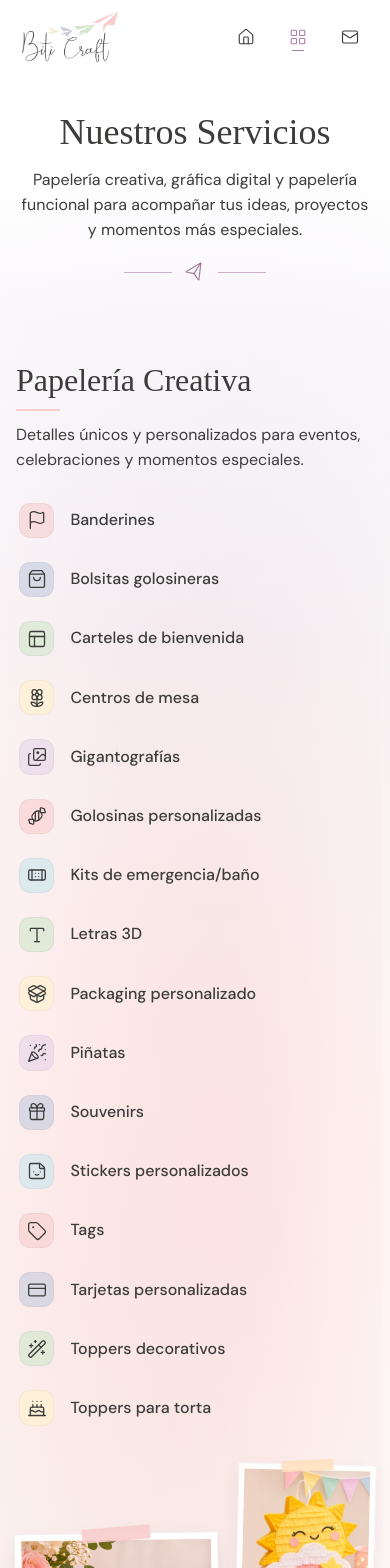
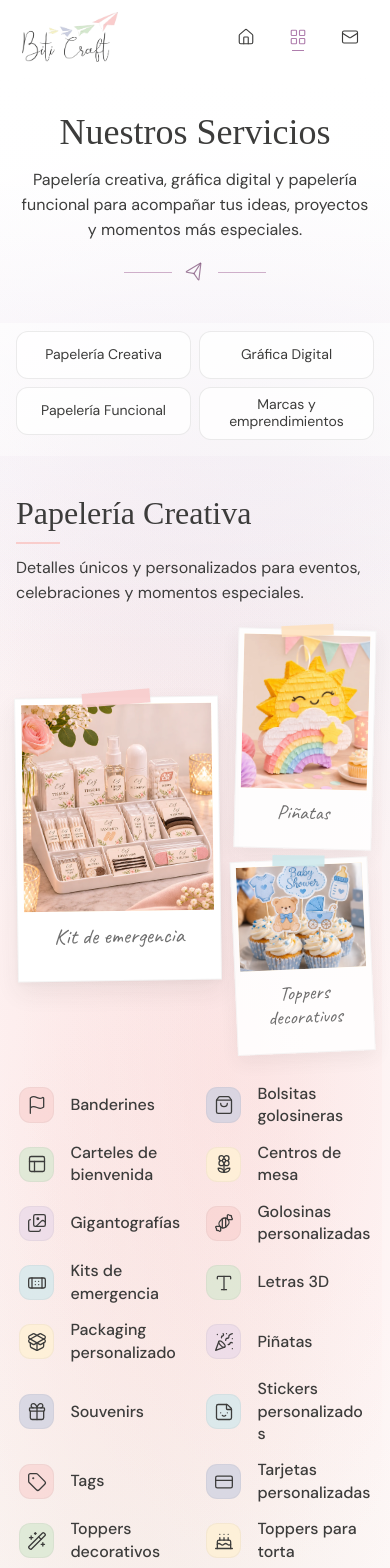
Before and after one commit to nicoKaminski/biticraft, a Next.js app: page /servicios in a window 390 px wide. Shown: the top 1568 px of the page. Built offline with nearby package versions, Linux system fonts and the light colour scheme.

Commit message:
feat: diseño mobile pagina servicios

```diff
--- a/src/app/servicios/page.module.css
+++ b/src/app/servicios/page.module.css
@@ -92,6 +92,52 @@
   transform: rotate(-12deg);
 }
 
+.navegacionCategorias {
+  padding-block: 0.5rem 1rem;
+}
+
+.listaNavegacionCategorias {
+  display: grid;
+  grid-template-columns: repeat(2, minmax(0, 1fr));
+  gap: 0.5rem;
+  margin: 0;
+  padding: 0;
+  list-style: none;
+}
+
+.enlaceCategoria {
+  display: flex;
+  min-width: 0;
+  min-height: 3rem;
+  align-items: center;
+  justify-content: center;
+  padding: 0.5rem 0.65rem;
+  border: 1px solid rgba(60, 60, 59, 0.1);
+  border-radius: 0.75rem;
+  background-color: rgba(255, 255, 255, 0.78);
+  color: var(--color-gris);
+  font-size: var(--font-size-body-sm);
+  font-weight: var(--font-weight-regular);
+  line-height: 1.25;
+  overflow-wrap: anywhere;
+  text-align: center;
+  text-decoration: none;
+}
+
+.enlaceCategoria:active {
+  border-color: rgba(124, 111, 126, 0.35);
+  background-color: rgba(231, 216, 233, 0.42);
+}
+
+.enlaceCategoria:focus-visible {
+  outline: 2px solid var(--color-acento-texto-violeta);
+  outline-offset: 2px;
+}
+
+.destinoAnchor {
+  scroll-margin-top: 5.5rem;
+}
+
 .seccionCreativa,
 .seccionDigital,
 .seccionFuncional {
@@ -145,6 +191,11 @@
   gap: clamp(1.5rem, 2.6vw, 2.6rem);
 }
 
+.listaCreativa {
+  grid-column: 1;
+  grid-row: 2;
+}
+
 .composicionCreativa::before {
   position: absolute;
   z-index: -1;
@@ -161,6 +212,8 @@
 .galeriaCreativa {
   display: grid;
   min-width: 0;
+  grid-column: 1;
+  grid-row: 1;
   grid-template-columns: minmax(0, 1.15fr) minmax(6.5rem, 0.78fr);
   grid-template-rows: repeat(2, minmax(0, auto));
   align-items: center;
@@ -347,7 +400,7 @@
 
 .pieCreativo.captionManuscrito,
 .pieDigital.captionManuscrito {
-  color: rgba(60, 60, 59, 0.68);
+  color: rgba(60, 60, 59, 0.74);
   font-weight: var(--font-weight-regular);
 }
 
@@ -832,6 +885,10 @@
 }
 
 @media (min-width: 48rem) {
+  .navegacionCategorias {
+    display: none;
+  }
+
   .hero {
     min-height: 16.5rem;
   }
@@ -855,6 +912,16 @@
   .composicionCreativa {
     grid-template-columns: minmax(0, 1.04fr) minmax(0, 0.96fr);
     gap: clamp(2rem, 2.8vw, 2.8rem);
+  }
+
+  .listaCreativa {
+    grid-column: 1;
+    grid-row: 1;
+  }
+
+  .galeriaCreativa {
+    grid-column: 2;
+    grid-row: 1;
   }
 
   .seccionCreativa .introduccionSeccion {
@@ -931,14 +998,28 @@
     font-size: var(--font-size-body);
   }
 
+  .moduloDigital {
+    gap: 0.8rem;
+  }
+
+  .tituloCta {
+    font-size: clamp(
+      1.125rem,
+      calc(7vw - 0.15rem),
+      var(--font-size-section-title-mobile)
+    );
+    white-space: nowrap;
+  }
+}
+
+@media (width < 22rem) {
   .listaCreativa {
     grid-template-columns: minmax(0, 1fr);
   }
 
-  .moduloDigital {
-    gap: 0.8rem;
+  .galeriaMarcas {
+    grid-template-columns: repeat(2, minmax(0, 1fr));
   }
-
 }
 
 @media (min-width: 80rem) {
--- a/src/app/servicios/page.tsx
+++ b/src/app/servicios/page.tsx
@@ -46,7 +46,7 @@ const papeleriaCreativa = [
   { nombre: "Centros de mesa", Icono: Flower2 },
   { nombre: "Gigantografías", Icono: Images },
   { nombre: "Golosinas personalizadas", Icono: Candy },
-  { nombre: "Kits de emergencia/baño", Icono: Bandage },
+  { nombre: "Kits de emergencia", Icono: Bandage },
   { nombre: "Letras 3D", Icono: Type },
   { nombre: "Packaging personalizado", Icono: PackageOpen },
   { nombre: "Piñatas", Icono: PartyPopper },
@@ -120,7 +120,7 @@ const papeleriaFuncional = [
 
 const aplicacionesMarca = [
   {
-    nombre: "Stickers / Etiquetas",
+    nombre: "Stickers y etiquetas",
     imagen: "/servicios/marcas-emprendimientos/marcas-stickers-etiquetas.webp",
     alt: "Stickers y etiquetas personalizados para una marca",
   },
@@ -173,6 +173,48 @@ export default function PaginaServicios() {
         </div>
       </section>
 
+      <nav
+        className={styles.navegacionCategorias}
+        aria-label="Categorías de servicios"
+      >
+        <div className={styles.container}>
+          <ul className={styles.listaNavegacionCategorias}>
+            <li>
+              <a
+                className={styles.enlaceCategoria}
+                href="#titulo-papeleria-creativa"
+              >
+                Papelería Creativa
+              </a>
+            </li>
+            <li>
+              <a
+                className={styles.enlaceCategoria}
+                href="#titulo-grafica-digital"
+              >
+                Gráfica Digital
+              </a>
+            </li>
+            <li>
+              <a
+                className={styles.enlaceCategoria}
+                href="#titulo-papeleria-funcional"
+              >
+                Papelería Funcional
+              </a>
+            </li>
+            <li>
+              <a
+                className={styles.enlaceCategoria}
+                href="#titulo-marcas-emprendimientos"
+              >
+                Marcas y emprendimientos
+              </a>
+            </li>
+          </ul>
+        </div>
+      </nav>
+
       <section
         className={styles.seccionCreativa}
         aria-labelledby="titulo-papeleria-creativa"
@@ -180,7 +222,7 @@ export default function PaginaServicios() {
         <div className={styles.container}>
           <header className={styles.encabezadoCategoria}>
             <h2
-              className={styles.tituloSeccion}
+              className={`${styles.tituloSeccion} ${styles.destinoAnchor}`}
               id="titulo-papeleria-creativa"
             >
               Papelería Creativa
@@ -211,8 +253,7 @@ export default function PaginaServicios() {
                     src="/servicios/papeleria-creativa/creativa-kit-emergencia.webp"
                     alt="Kit de emergencia para eventos con artículos de higiene y primeros auxilios."
                     fill
-                    sizes="(min-width: 72rem) 31rem, (min-width: 48rem) 42vw, calc(100vw - 2rem)"
-                    priority
+                    sizes="(min-width: 72rem) 18rem, (min-width: 64rem) calc(40vw - 10.75rem), (min-width: 36rem) calc(60vw - 3rem), calc(60vw - 3rem)"
                   />
                 </div>
                 <figcaption
@@ -230,7 +271,7 @@ export default function PaginaServicios() {
                     src="/servicios/papeleria-creativa/creativa-pinata.webp"
                     alt="Piñatas decorativas de tonos pastel en una mesa de celebración."
                     fill
-                    sizes="(min-width: 64rem) 12rem, (min-width: 48rem) 16rem, 34vw"
+                    sizes="(min-width: 72rem) 12rem, (min-width: 64rem) 10rem, (min-width: 48rem) 38vw, 34vw"
                   />
                 </div>
                 <figcaption
@@ -248,7 +289,7 @@ export default function PaginaServicios() {
                     src="/servicios/papeleria-creativa/creativa-toppers-decorativos.webp"
                     alt="Toppers decorativos de flores, mariposa, moño y estrella en tonos pastel."
                     fill
-                    sizes="(min-width: 64rem) 12rem, (min-width: 48rem) 16rem, 34vw"
+                    sizes="(min-width: 72rem) 12rem, (min-width: 64rem) 10rem, (min-width: 48rem) 38vw, 34vw"
                   />
                 </div>
                 <figcaption
@@ -268,7 +309,10 @@ export default function PaginaServicios() {
       >
         <div className={styles.container}>
           <header className={styles.encabezadoCategoria}>
-            <h2 className={styles.tituloSeccion} id="titulo-grafica-digital">
+            <h2
+              className={`${styles.tituloSeccion} ${styles.destinoAnchor}`}
+              id="titulo-grafica-digital"
+            >
               Gráfica Digital
               <SubrayadoTitulo />
             </h2>
@@ -285,7 +329,7 @@ export default function PaginaServicios() {
                   src="/servicios/grafica-digital/digital-servicios.webp"
                   alt="Invitaciones digitales para quince años y boda presentadas en dos dispositivos."
                   fill
-                  sizes="(min-width: 72rem) 34rem, (min-width: 48rem) 44vw, calc(100vw - 2rem)"
+                  sizes="(min-width: 64rem) 23rem, (min-width: 36rem) calc(100vw - 3rem), calc(100vw - 2rem)"
                 />
               </div>
               <figcaption
@@ -319,7 +363,7 @@ export default function PaginaServicios() {
         <div className={styles.container}>
           <header className={styles.encabezadoCategoria}>
             <h2
-              className={styles.tituloSeccion}
+              className={`${styles.tituloSeccion} ${styles.destinoAnchor}`}
               id="titulo-papeleria-funcional"
             >
               Papelería Funcional
@@ -337,7 +381,7 @@ export default function PaginaServicios() {
                 src="/servicios/papeleria-funcional/funcional-servicios.webp"
                 alt="Agenda docente personalizada acompañada de elementos de escritorio."
                 fill
-                sizes="(min-width: 72rem) 35rem, (min-width: 48rem) 46vw, calc(100vw - 2rem)"
+                sizes="(min-width: 72rem) 33rem, (min-width: 64rem) 46vw, (min-width: 36rem) calc(100vw - 3rem), calc(100vw - 2rem)"
               />
               <figcaption className={styles.pieFuncional}>
                 Herramientas para organizarte
@@ -369,7 +413,7 @@ export default function PaginaServicios() {
           <div className={styles.dossierMarcas}>
             <header className={styles.encabezadoMarcas}>
               <h2
-                className={styles.tituloSeccion}
+                className={`${styles.tituloSeccion} ${styles.destinoAnchor}`}
                 id="titulo-marcas-emprendimientos"
               >
                 Marcas y emprendimientos
@@ -390,7 +434,7 @@ export default function PaginaServicios() {
                         src={imagen}
                         alt={alt}
                         fill
-                        sizes="(min-width: 80rem) 11rem, (min-width: 64rem) 17rem, (min-width: 36rem) 16vw, 29vw"
+                        sizes="(min-width: 80rem) 8rem, (min-width: 64rem) calc(16vw + 3.5rem), (min-width: 36rem) calc((100vw - 4rem) / 3), (min-width: 22rem) calc((100vw - 3.5rem) / 3), calc((100vw - 2.5rem) / 2)"
                       />
                     </div>
                     <figcaption className={styles.captionMarca}>
```
